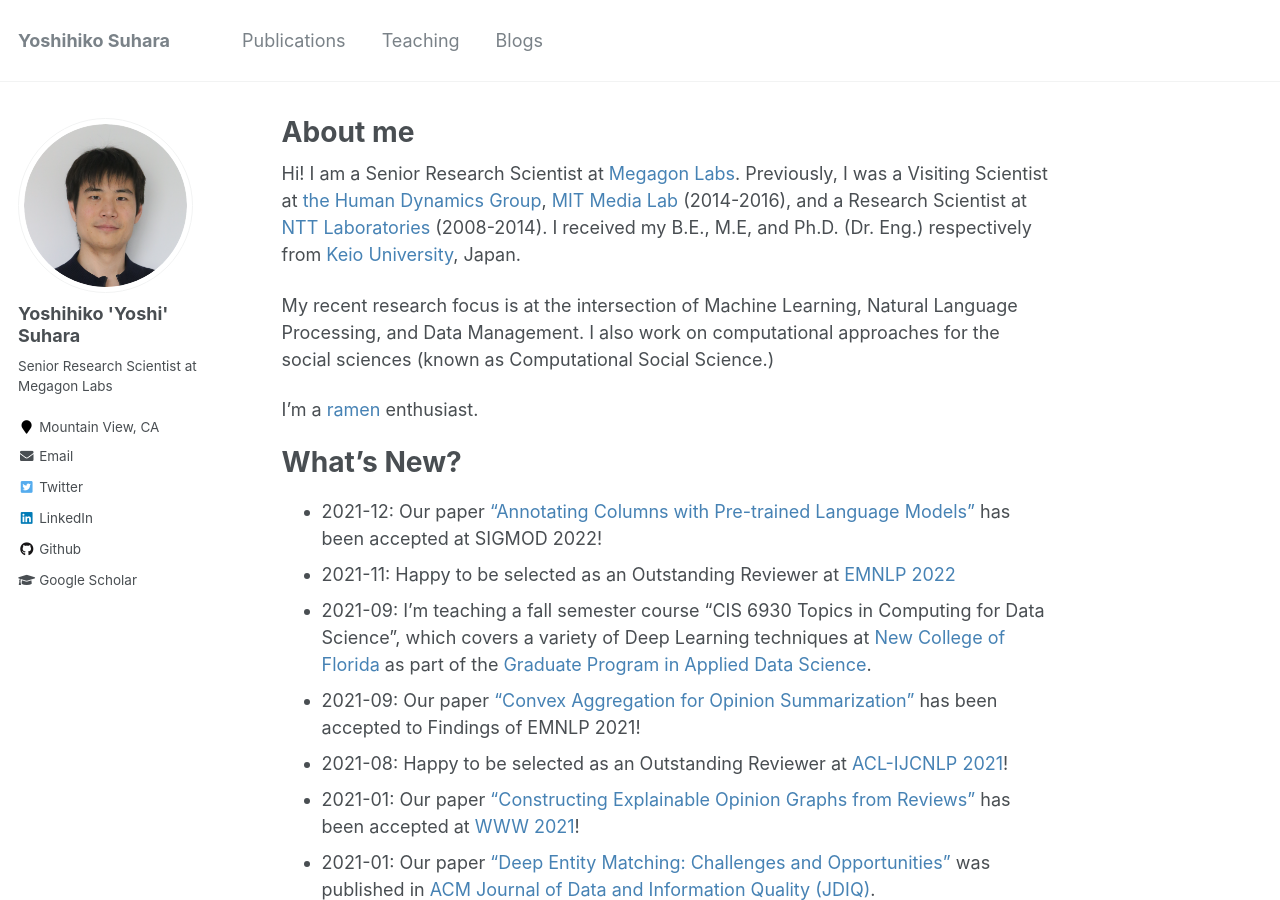
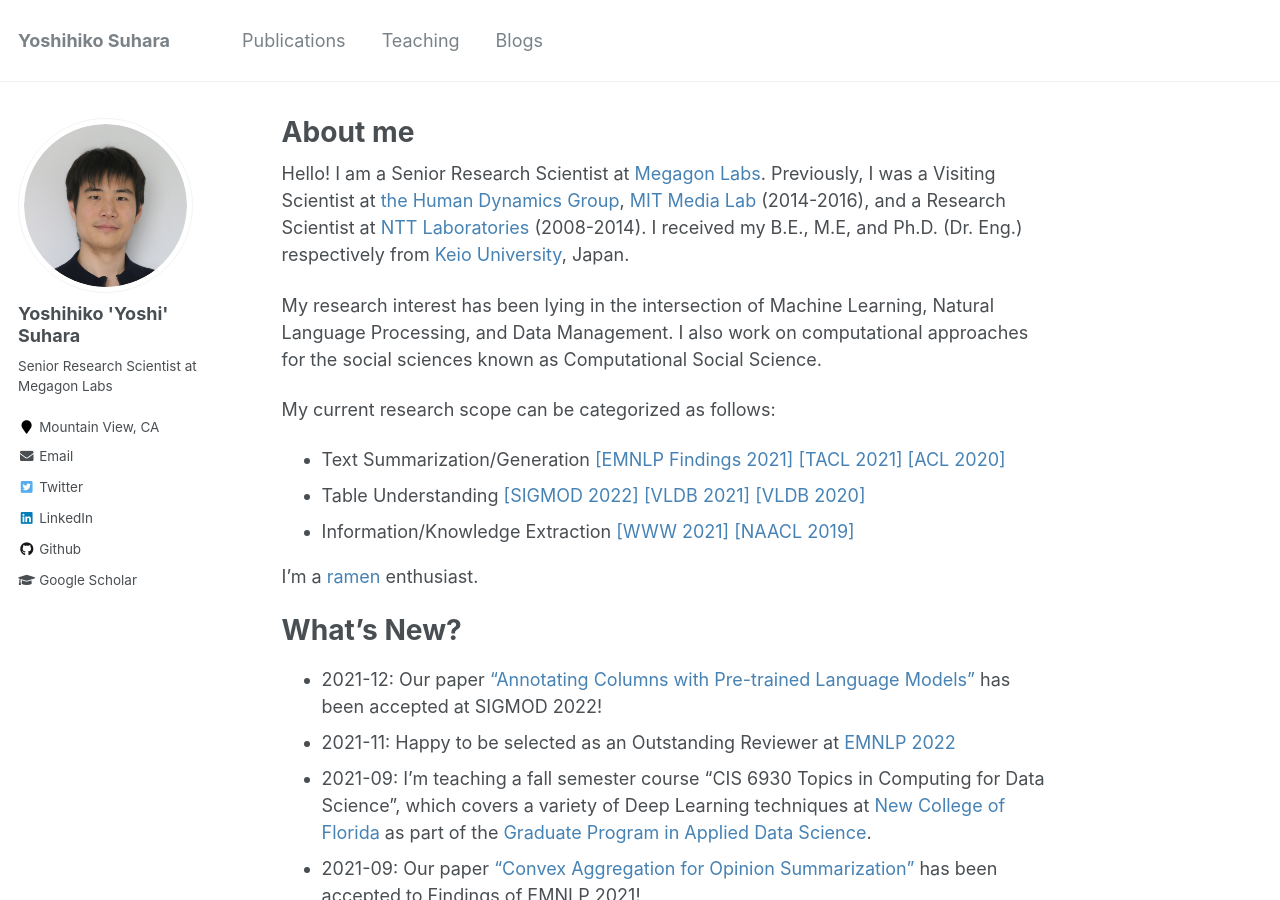
Before and after one commit to suhara/suhara.github.io, a Jekyll site: the page built from _pages/about.md, in a window 1280 px wide and 900 px high. Built offline with Jekyll 4.4.1, drawn with Linux system fonts in a browser that asks for light colours.

Commit message:
Update _pages/about.md

```diff
--- a/_pages/about.md
+++ b/_pages/about.md
@@ -8,10 +8,15 @@ redirect_from:
   - /about.html
 ---
 
-Hi! I am a Senior Research Scientist at [Megagon Labs](https://megagon.ai). Previously, I was a Visiting Scientist at [the Human Dynamics Group](https://www.media.mit.edu/groups/human-dynamics/overview/), [MIT Media Lab](https://www.media.mit.edu/) (2014-2016),
+Hello! I am a Senior Research Scientist at [Megagon Labs](https://megagon.ai). Previously, I was a Visiting Scientist at [the Human Dynamics Group](https://www.media.mit.edu/groups/human-dynamics/overview/), [MIT Media Lab](https://www.media.mit.edu/) (2014-2016),
 and a Research Scientist at [NTT Laboratories](https://www.ntt.co.jp/RD/e/index.html) (2008-2014). I received my B.E., M.E, and Ph.D. (Dr. Eng.) respectively from [Keio University](https://www.keio.ac.jp/en/), Japan.
 
-My recent research focus is at the intersection of Machine Learning, Natural Language Processing, and Data Management. I also work on computational approaches for the social sciences (known as Computational Social Science.)
+My research interest has been lying in the intersection of Machine Learning, Natural Language Processing, and Data Management. I also work on computational approaches for the social sciences known as Computational Social Science.
+
+My current research scope can be categorized as follows:
+- Text Summarization/Generation [[EMNLP Findings 2021]](https://aclanthology.org/2021.findings-emnlp.328/) [[TACL 2021]](https://aclanthology.org/2021.tacl-1.17/) [[ACL 2020]](https://aclanthology.org/2020.acl-main.513/)
+- Table Understanding [[SIGMOD 2022]](https://arxiv.org/abs/2104.01785) [[VLDB 2021]](https://www.vldb.org/pvldb/vol14/p50-li.pdf) [[VLDB 2020]](http://www.vldb.org/pvldb/vol13/p1835-zhang.pdf)
+- Information/Knowledge Extraction [[WWW 2021]](https://arxiv.org/pdf/2006.00119.pdf) [[NAACL 2019]](https://aclanthology.org/N19-1239/)
 
 I'm a [ramen](https://en.wikipedia.org/wiki/Ramen) enthusiast.
 
```
